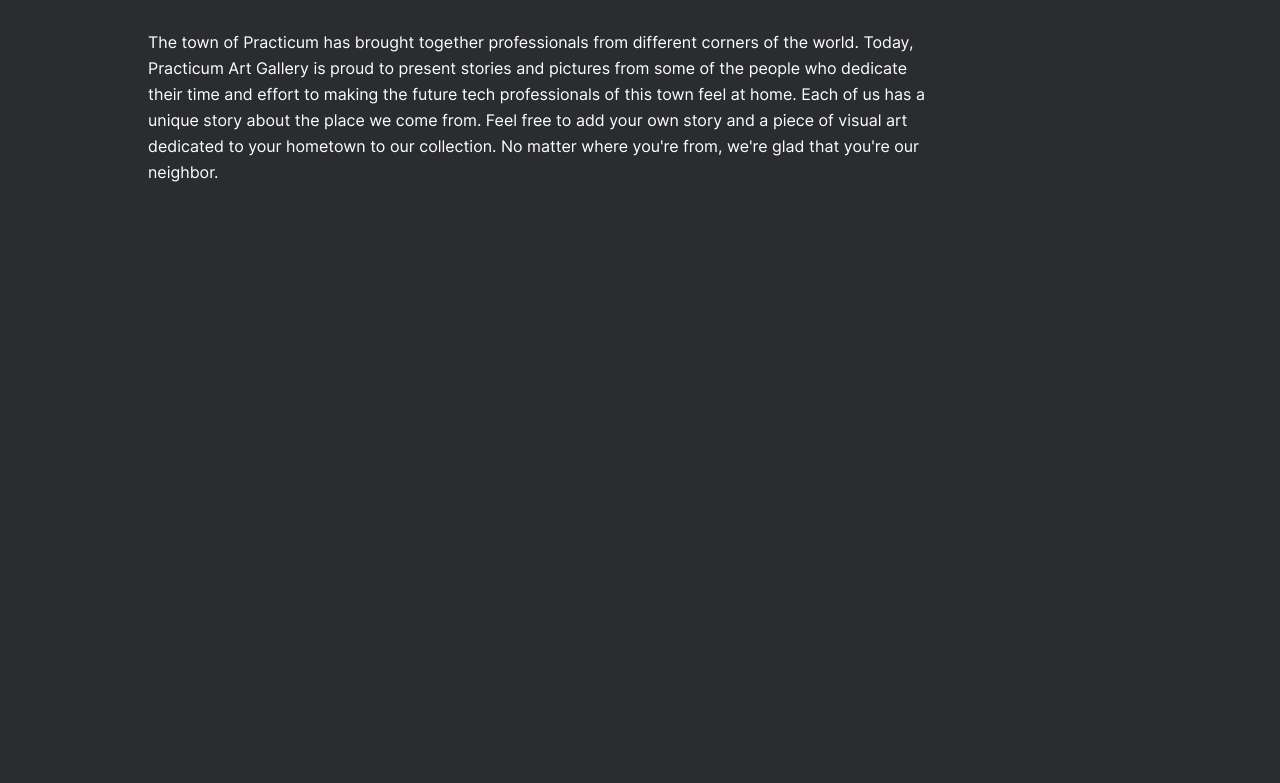
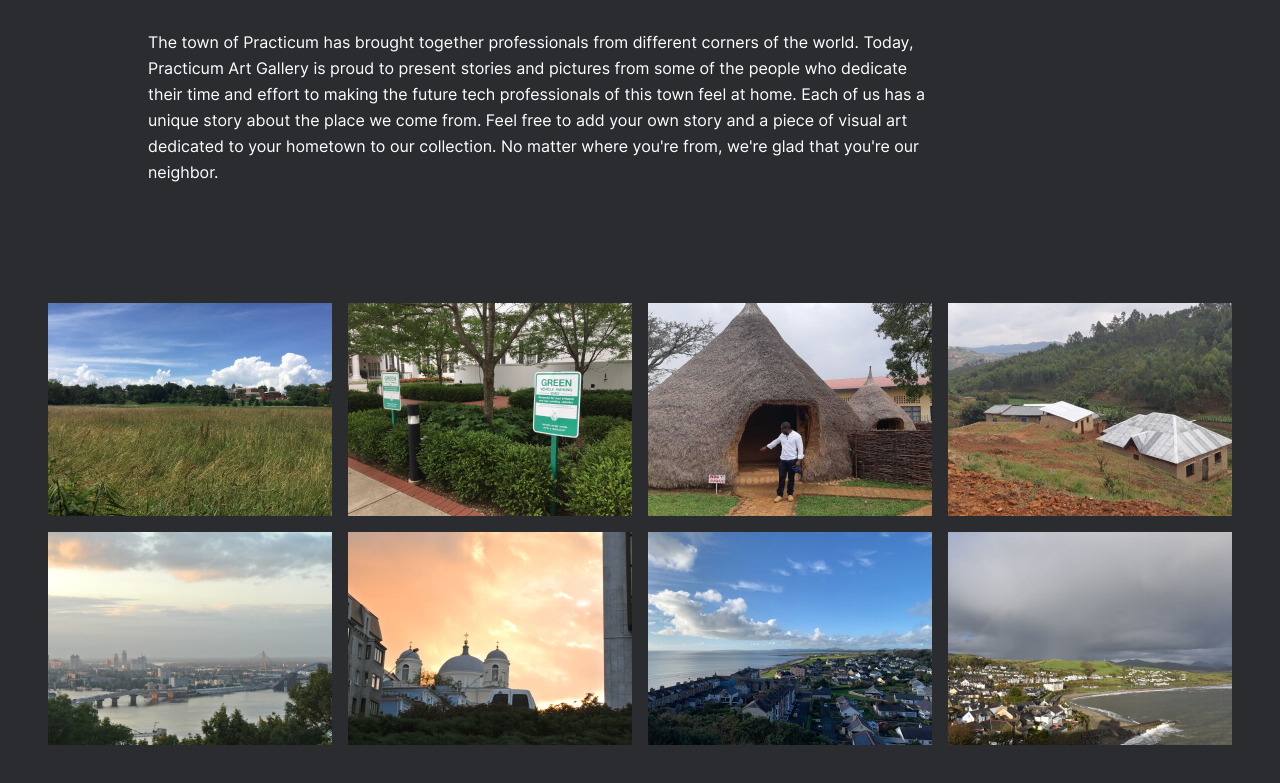
Before and after one commit to ialbertmartinez/homeland, a plain HTML site: page index.html in a window 1280 px wide. Shown: the part 1602-2385 px from the top of the page. Before the commit the page ends 1905 px from the top, so only its background shows below. Drawn offline with Linux system fonts and the light colour scheme.

Commit message:
add wide photo-grid markup and style for desktop view

```diff
--- a/index.html
+++ b/index.html
@@ -45,6 +45,48 @@
           from, we're glad that you're our neighbor.
         </p>
       </section>
+      <section class="photo-grid">
+        <img
+          src="./images/item.jpg"
+          alt="Image of Kyiv Ukraine"
+          class="photo-grid__image"
+        />
+        <img
+          src="./images/item-1.jpg"
+          alt="Image of Kyiv Ukraine"
+          class="photo-grid__image"
+        />
+        <img
+          src="./images/item-2.jpg"
+          alt="Image of Kyiv Ukraine"
+          class="photo-grid__image"
+        />
+        <img
+          src="./images/item-3.jpg"
+          alt="Image of Kyiv Ukraine"
+          class="photo-grid__image"
+        />
+        <img
+          src="./images/item-4.jpg"
+          alt="Image of Kyiv Ukraine"
+          class="photo-grid__image"
+        />
+        <img
+          src="./images/item-5.jpg"
+          alt="Image of Kyiv Ukraine"
+          class="photo-grid__image"
+        />
+        <img
+          src="./images/item-6.jpg"
+          alt="Image of Kyiv Ukraine"
+          class="photo-grid__image"
+        />
+        <img
+          src="./images/item-7.jpg"
+          alt="Image of Kyiv Ukraine"
+          class="photo-grid__image"
+        />
+      </section>
     </div>
   </body>
 </html>
--- a/style.css
+++ b/style.css
@@ -115,3 +115,13 @@
   font-size: 16px;
   line-height: 1.63;
 }
+.photo-grid {
+  max-width: 1184px;
+  width: 100%;
+  margin: 0 auto 92px;
+  display: grid;
+  grid-template-columns: repeat(4, 284px);
+  grid-template-rows: repeat(2, 213px);
+  gap: 16px;
+  justify-content: center;
+}
```
Also changed, not shown: images/item-1.jpg (added), images/item-2.jpg (added), images/item-3.jpg (added), images/item-4.jpg (added), images/item-5.jpg (added), images/item-6.jpg (added), images/item-7.jpg (added), images/item.jpg (added), images/kalegin-michail.jpg.
